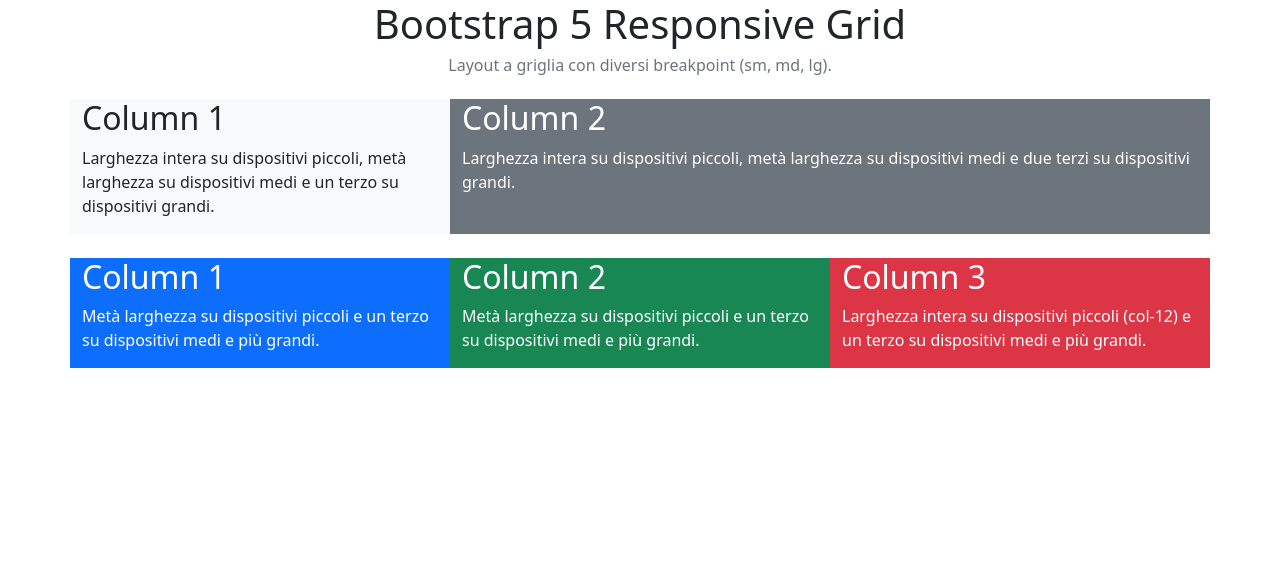
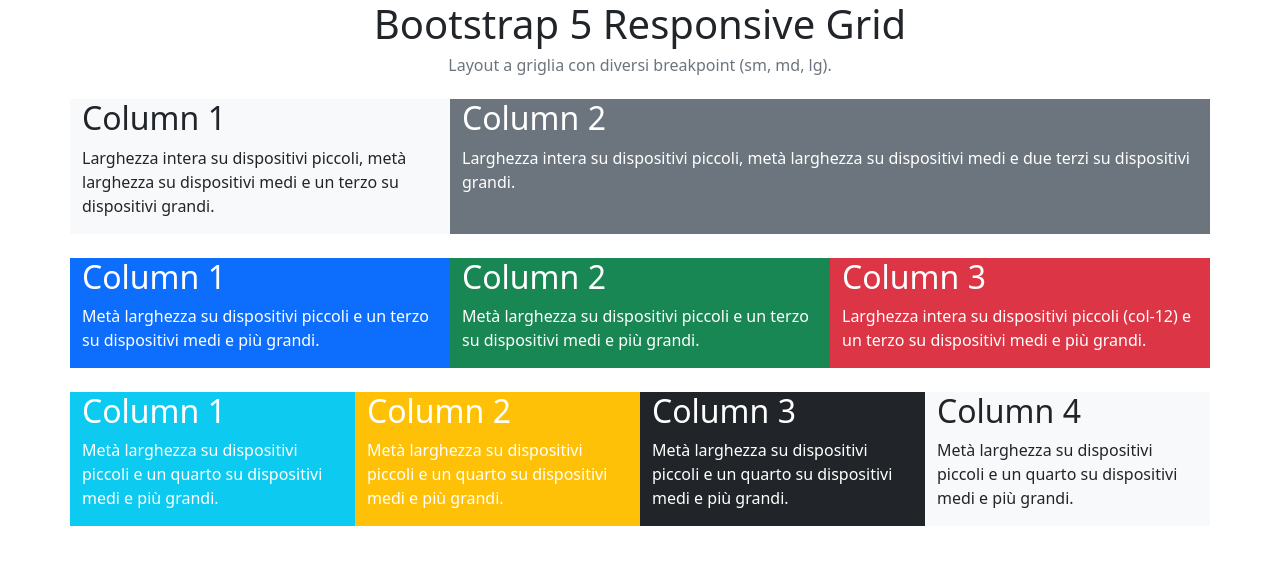
Before and after one commit to saverio-mandarano/htmlcss-bootstrap-layout, a plain HTML site: page index.html in a window 1280 px wide. Drawn offline with nearby package versions, Linux system fonts and the light colour scheme.

Commit message:
added third row

```diff
--- a/index.html
+++ b/index.html
@@ -74,6 +74,39 @@
           </div>
         </div>
       </section>
+
+      <section class="container">
+        <div class="row mt-4">
+          <div class="col-6 col-md-3 bg-info">
+            <h2 class="text-white">Column 1</h2>
+            <p class="text-white">
+              Metà larghezza su dispositivi piccoli e un quarto su dispositivi
+              medi e più grandi.
+            </p>
+          </div>
+          <div class="col-6 col-md-3 bg-warning">
+            <h2 class="text-white">Column 2</h2>
+            <p class="text-white">
+              Metà larghezza su dispositivi piccoli e un quarto su dispositivi
+              medi e più grandi.
+            </p>
+          </div>
+          <div class="col-6 col-md-3 bg-dark">
+            <h2 class="text-white">Column 3</h2>
+            <p class="text-white">
+              Metà larghezza su dispositivi piccoli e un quarto su dispositivi
+              medi e più grandi.
+            </p>
+          </div>
+          <div class="col-6 col-md-3 bg-light">
+            <h2>Column 4</h2>
+            <p>
+              Metà larghezza su dispositivi piccoli e un quarto su dispositivi
+              medi e più grandi.
+            </p>
+          </div>
+        </div>
+      </section>
     </main>
   </body>
 </html>
```
